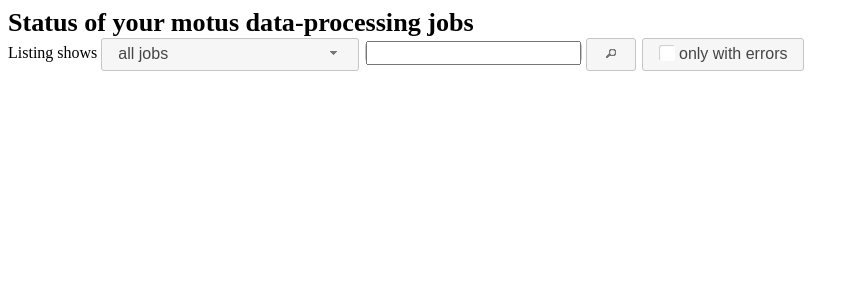
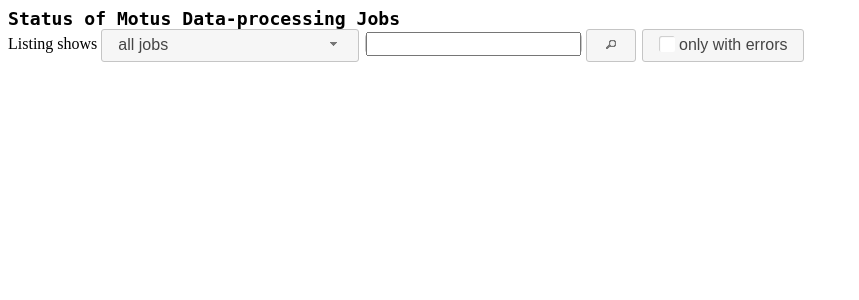
Before and after one commit to MotusWTS/motusServer, a PHP site: page /custom/status2.html in a window 1280 px wide. Shown: the top 300 px of the page, without its empty margins (0-859 px from the left). Run offline with PHP 8.4, Linux system fonts and the light colour scheme; some libraries are stand-ins or nearby versions.

Commit message:
minor formatting cleanups

```diff
--- a/inst/scripts/www/status2.css
+++ b/inst/scripts/www/status2.css
@@ -18,6 +18,7 @@
 
 .subjobs_heading {
     font-weight: bold;
+    font-family: monospace;
 }
 
 .subjobs_table_heading {
@@ -71,6 +72,7 @@
 .jobs_heading {
     font-weight: bold;
     font-size-adjust: 0.75;
+    font-family: monospace;
 }
 
 .highlighted_jobs_table_row {
--- a/inst/scripts/www/status2.html
+++ b/inst/scripts/www/status2.html
@@ -52,7 +52,7 @@
     </script>
   </head>
   <body>
-    <span class="jobs_heading">Status of your motus data-processing jobs</span>
+    <span class="jobs_heading">Status of Motus Data-processing Jobs</span>
     <div class="jobs_navigation">
       <span class="navigate" target="top"></span>
       <span class="navigate" target="up"></span>
```
